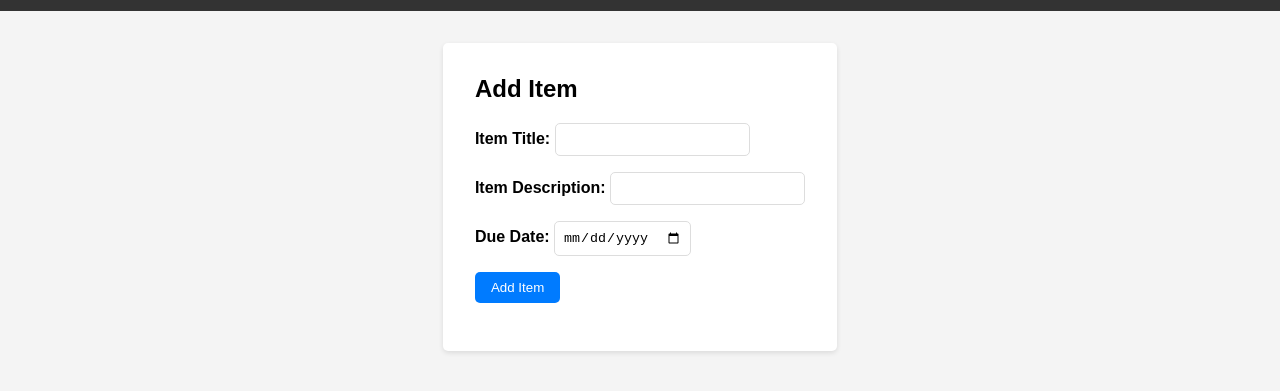
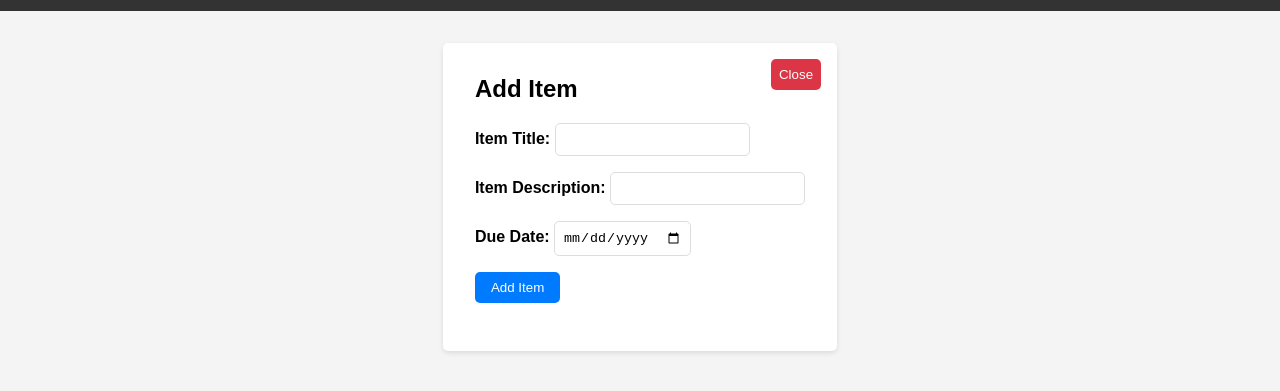
Before and after one commit to yassersalama22/todo-or-nottodo, a website built with webpack: page src/index.html in a window 1280 px wide. Both pictures are taken after a click on the button "Add Item". Shown: the part 49-440 px from the top of the page. Built offline with nearby package versions, Linux system fonts and the light colour scheme.

Commit message:
add close button to add todo/add item forms

```diff
--- a/src/index.js
+++ b/src/index.js
@@ -68,6 +68,7 @@ function showAddItemForm(listId) {
   const mainContent = document.getElementById('main-content');
   mainContent.innerHTML = `
     <div class="form-container">
+      <button class="close-button" id="close-add-item">Close</button>
       <h2>Add Item</h2>
       <form id="add-item-form">
         <div>
@@ -88,6 +89,9 @@ function showAddItemForm(listId) {
       </form>
     </div>
   `;
+
+  // Add event listener to close button
+  document.getElementById('close-add-item').addEventListener('click', showAllTodos);
 
   // Handle form submission
   const form = document.getElementById('add-item-form');
@@ -112,6 +116,7 @@ function showAddTodoForm() {
   const mainContent = document.getElementById('main-content');
   mainContent.innerHTML = `
     <div class="form-container">
+      <button class="close-button" id="close-add-todo">Close</button>
       <h2>Add Todo</h2>
       <form id="add-todo-form">
         <div>
@@ -124,6 +129,9 @@ function showAddTodoForm() {
       </form>
     </div>
   `;
+
+  // Add event listener to close button
+  document.getElementById('close-add-todo').addEventListener('click', showAllTodos);
 
   // Handle form submission
   const form = document.getElementById('add-todo-form');
--- a/src/style.css
+++ b/src/style.css
@@ -128,6 +128,7 @@ body {
     padding: 2rem;
     border-radius: 5px;
     box-shadow: 0 2px 5px rgba(0, 0, 0, 0.1);
+    position: relative;
   }
 
   .form-container h2 {
@@ -167,3 +168,20 @@ body {
   .form-container form button:hover {
     background-color: #0056b3;
   }
+
+  .close-button {
+    position: absolute;
+    top: 1rem;
+    right: 1rem;
+    background-color: #dc3545;
+    color: #fff;
+    border: none;
+    padding: 0.5rem;
+    border-radius: 5px;
+    cursor: pointer;
+    transition: background-color 0.3s;
+  }
+
+  .close-button:hover {
+    background-color: #c82333;
+  }
```
